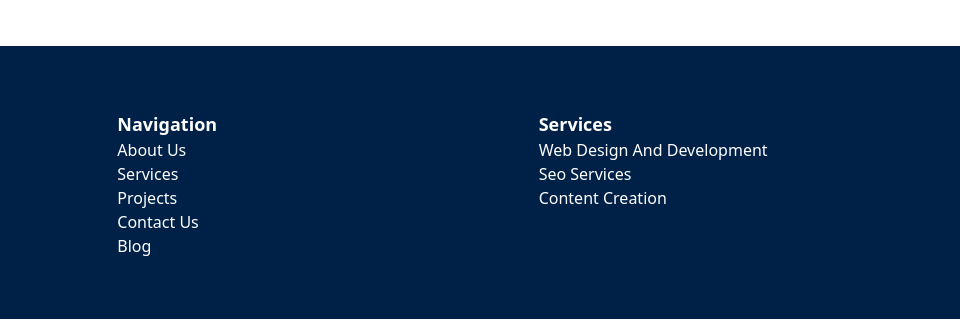
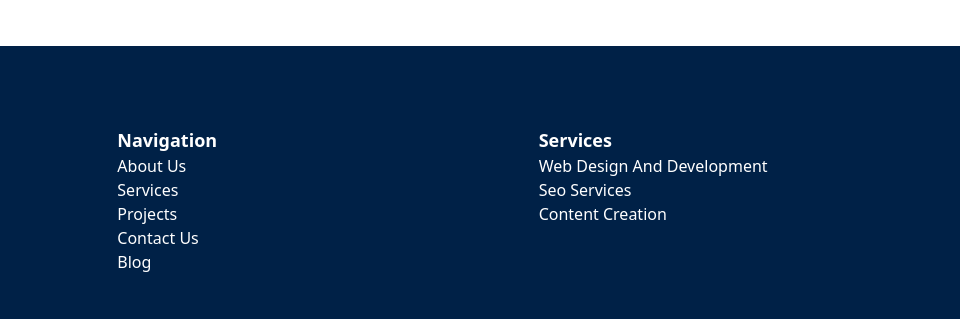
Before and after one commit to jerobejrobinson/mswd, an Astro site: page / in a window 1280 px wide. Shown: the part 3129-3448 px from the top of the page, 320-1280 px from the left. Built offline with nearby package versions, Linux system fonts and the light colour scheme; Astro itself is replaced by a stand-in of ours.

Commit message:
added margin

```diff
--- a/src/components/Footer.astro
+++ b/src/components/Footer.astro
@@ -10,7 +10,7 @@ import ContentContainer from "./ContentContainer.astro";
             <a href="tel:16628501532" class="text-lg">1 (662) 850-1532</a>
             <a href="mailto:contact@midsouthwebdesigns.com"  class="text-lg">contact@midsouthwebdesigns.com</a>
         </div>
-        <div class="col-span-4">
+        <div class="col-span-4 mt-4">
             <h2 class="font-bold text-lg">Navigation</h2>
             <ul>
                 <li><a href="/about-us">About Us</a></li>
@@ -20,7 +20,7 @@ import ContentContainer from "./ContentContainer.astro";
                 <li><a href="/contact-us">Blog</a></li>
             </ul>
         </div>
-        <div class="col-span-4">
+        <div class="col-span-4 mt-4">
             <h2 class="font-bold text-lg">Services</h2>
             <ul>
                 <li><a href="/web-design">Web Design And Development</a></li>
```
